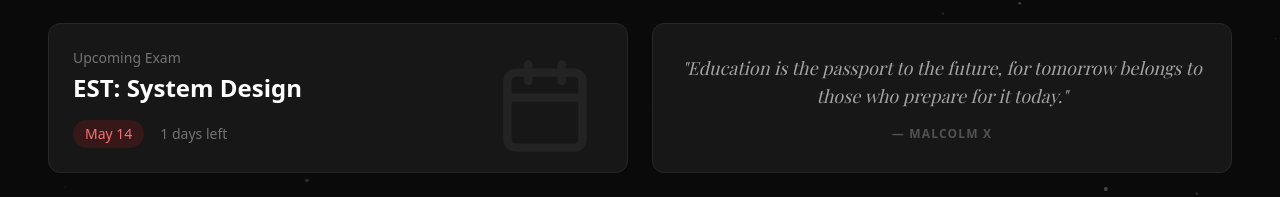
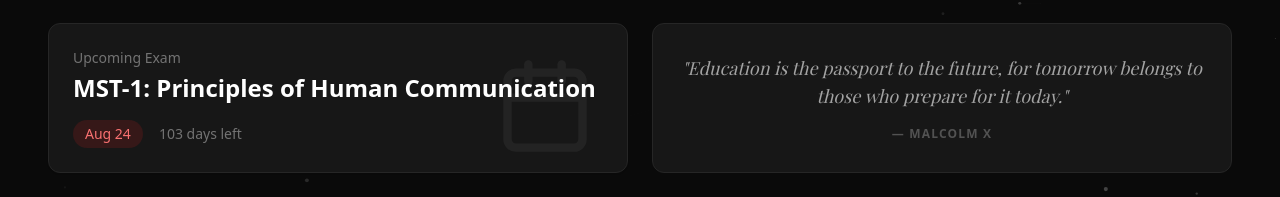
Before and after one commit to Shubham126710/athena., a React (Vite) app: page /hub in a window 1280 px wide. Shown: the part 346-543 px from the top of the page. Built offline with nearby package versions, Linux system fonts and the light colour scheme; no server answers; the database is empty; sample sign-in values are in the browser's storage; a web font is replaced by a local one.

Commit message:
feat: integrate MST-1 datesheet

```diff
--- a/src/pages/Calendar.jsx
+++ b/src/pages/Calendar.jsx
@@ -16,8 +16,11 @@ export default function CalendarPage() {
     { id: 3, title: 'Start of Sem (3rd & 5th Yr)', date: new Date(2026, 6, 15), type: 'academic', time: '09:30', location: 'Campus' },
     { id: 4, title: 'Orientation 1st Year Batch I', date: new Date(2026, 6, 20), type: 'event', time: '09:00', location: 'Campus' },
     { id: 5, title: 'Start of Sem (1st Yr Batch I)', date: new Date(2026, 6, 21), type: 'academic', time: '09:30', location: 'Campus' },
-    { id: 6, title: 'In-Semester Test 1 (IST-1)', date: new Date(2026, 7, 24), type: 'mst', time: '09:30', location: 'Offline' },
+    { id: 61, title: 'MST-1: Principles of Human Comm.', date: new Date(2026, 7, 24), type: 'mst', time: '12:30', location: 'C1 (Online-CBT)' },
+    { id: 62, title: 'MST-1: Computer Vision', date: new Date(2026, 7, 25), type: 'mst', time: '15:00', location: 'D7 (Offline)' },
     { id: 7, title: 'Start of Sem (1st Yr Batch II)', date: new Date(2026, 7, 25), type: 'academic', time: '09:30', location: 'Campus' },
+    { id: 63, title: 'MST-1: Research Methodology', date: new Date(2026, 7, 28), type: 'mst', time: '12:30', location: 'B3 (Online-CBT)' },
+    { id: 64, title: 'MST-1: Natural Language Proc.', date: new Date(2026, 7, 28), type: 'mst', time: '15:00', location: 'D7 (Offline)' },
     { id: 8, title: 'Fresher\'s Party 2026', date: new Date(2026, 8, 18), type: 'event', time: '17:00', location: 'Campus' },
     { id: 9, title: 'Practical IST', date: new Date(2026, 8, 28), type: 'mst', time: '09:30', location: 'Labs' },
     { id: 10, title: 'In-Semester Test 2 (IST-2)', date: new Date(2026, 9, 12), type: 'mst', time: '09:30', location: 'Offline' },
--- a/src/pages/Hub.jsx
+++ b/src/pages/Hub.jsx
@@ -68,14 +68,10 @@ export default function HubPage() {
 
       // --- Upcoming Exam Logic ---
       const events = [
-        // Upcoming EST Exams (May 2026)
-        { id: 11, title: 'EST: Artificial Intelligence', date: new Date(2026, 4, 2), type: 'exam' },
-        { id: 12, title: 'EST: Software Engineering', date: new Date(2026, 4, 5), type: 'exam' },
-        { id: 13, title: 'EST: Aptitude-IV', date: new Date(2026, 4, 7), type: 'exam' },
-        { id: 14, title: 'EST: Adv Machine Learning', date: new Date(2026, 4, 12), type: 'exam' },
-        { id: 15, title: 'EST: System Design', date: new Date(2026, 4, 14), type: 'exam' },
-        { id: 16, title: 'EST: LTM', date: new Date(2026, 4, 16), type: 'exam' },
-        { id: 17, title: 'EST: Full Stack-II', date: new Date(2026, 4, 19), type: 'exam' },
+        { id: 11, title: 'MST-1: Principles of Human Communication', date: new Date(2026, 7, 24), type: 'exam' },
+        { id: 12, title: 'MST-1: Computer Vision', date: new Date(2026, 7, 25), type: 'exam' },
+        { id: 13, title: 'MST-1: Research Methodology', date: new Date(2026, 7, 28), type: 'exam' },
+        { id: 14, title: 'MST-1: Natural Language Processing', date: new Date(2026, 7, 28), type: 'exam' }
       ];
 
       // Filter for future exams (today or later)
```
